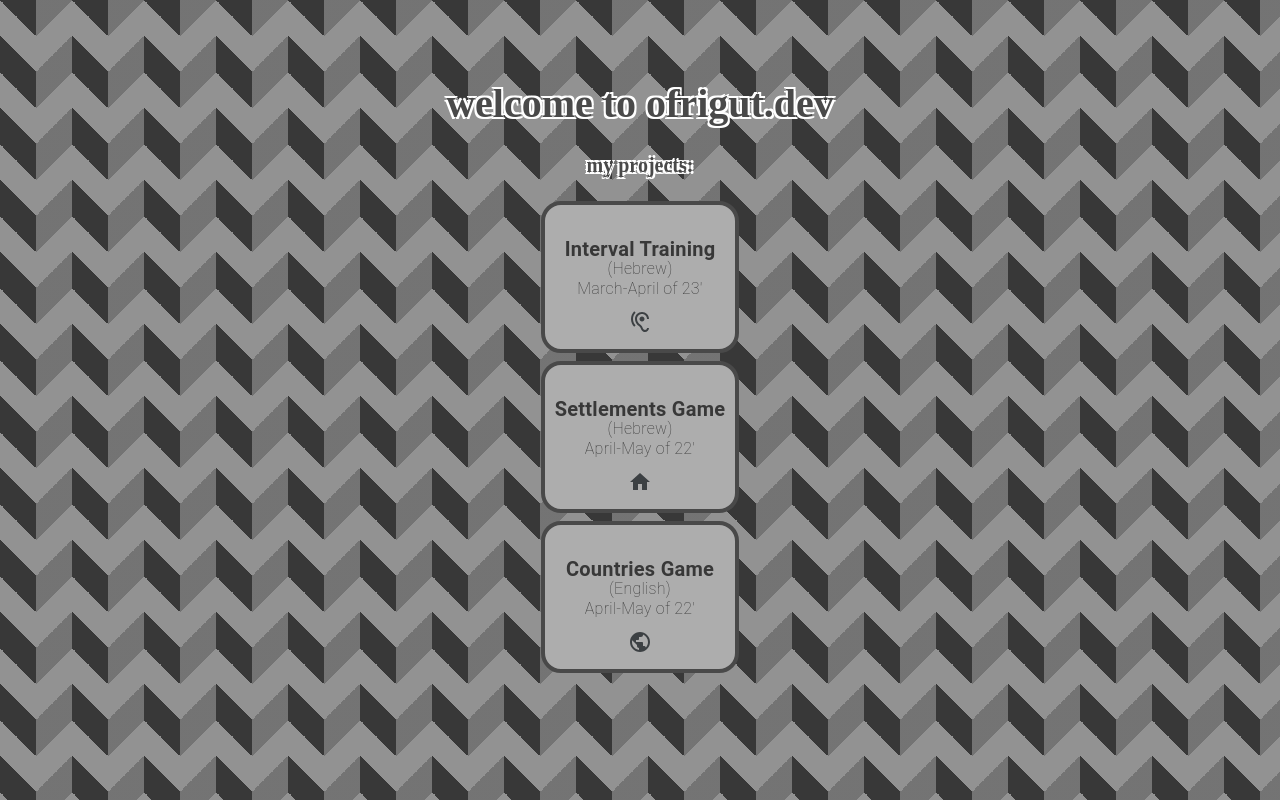
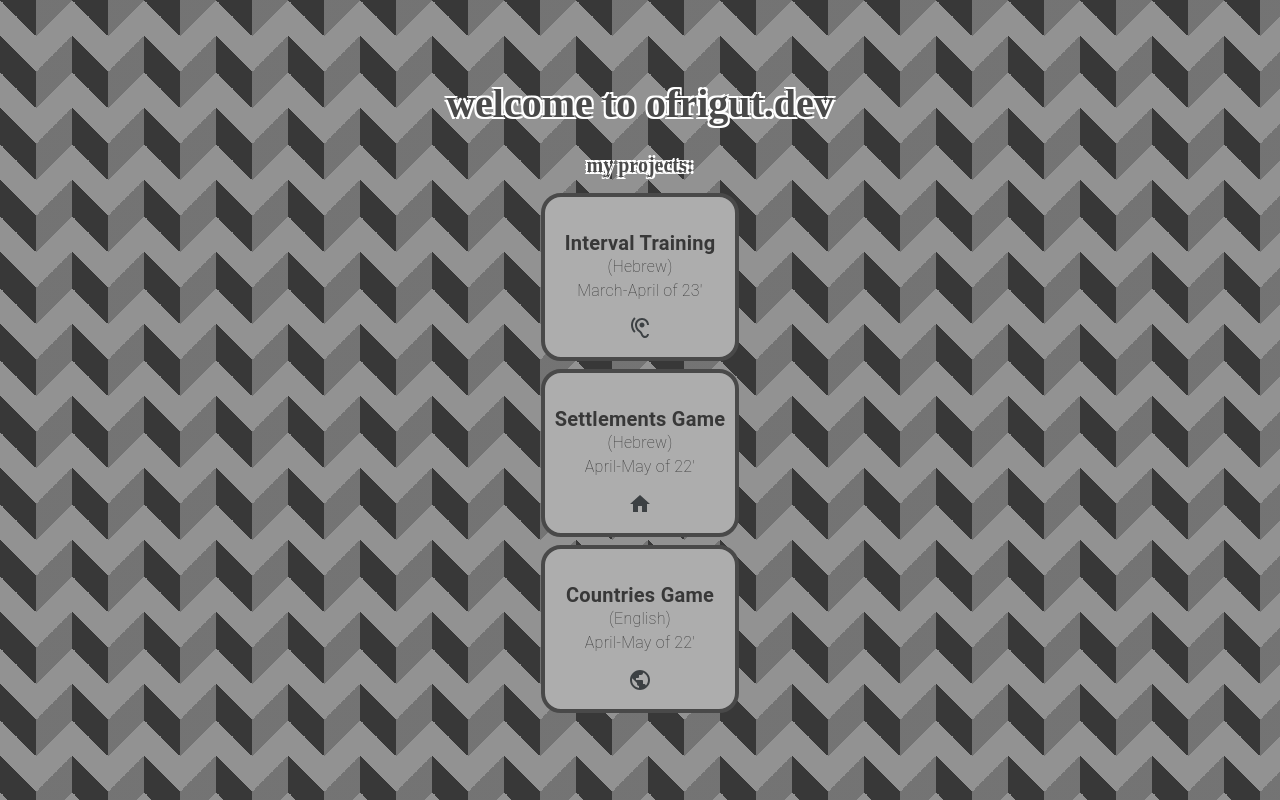
Before and after one commit to aniOfri/ofrigut-dev, a React (Create React App) app: page / in a window 1280 px wide. Built offline with nearby package versions, Linux system fonts and the light colour scheme; what soundfont-player would draw is missing.

Commit message:
fixed settlements and countries game

```diff
--- a/src/CSS/MainPage/MainPage.css
+++ b/src/CSS/MainPage/MainPage.css
@@ -74,16 +74,14 @@ h3.serviceSubtitle{
 }
 
 .Services{
-  display:flex;
-  flex-direction: column;
   width: fit-content;
   margin: auto;
 }
 
-.Service{
+.Service div{
   background-color: #adadad;
   cursor: pointer;
-  line-height: 5vmin;
+  line-height: 5.5vmin;
   text-align: center;
   border-radius: 20px;
   border: #494949 4px solid;
--- a/src/Pages/Countries/components/game.tsx
+++ b/src/Pages/Countries/components/game.tsx
@@ -171,6 +171,9 @@ function Game(props: any) {
         setPause(false);
         updateLastSettlements(settlements[0][0]);
         if (!correct && health-1 === 0) {
+            if (streak > parseInt(props.cookies["Highscore"])) {
+                document.cookie = "Highscore=" + streak;
+            }
             setPairs([]);
             props.setMenu(true);
             setStreak(0);
@@ -190,12 +193,6 @@ function Game(props: any) {
         if (correct) {
             indicator = "success"
             answer = "correct answer!"
-        }
-
-        if (indicator === "fail") {
-            if (streak > parseInt(props.cookies["Highscore"])) {
-                document.cookie = "Highscore=" + streak;
-            }
         }
 
         const isMobile = props.width <= 520 && props.width < (props.height-200);
--- a/src/Pages/Settlements/components/game.tsx
+++ b/src/Pages/Settlements/components/game.tsx
@@ -172,6 +172,9 @@ function Game(props: any) {
         setPause(false);
         updateLastSettlements(settlements[0][0]);
         if (!correct && health-1 === 0) {
+            if (streak > parseInt(props.cookies["Highscore"])) {
+                document.cookie = "Highscore=" + streak;
+            }
             setPairs([]);
             props.setMenu(true);
             setStreak(0);
@@ -191,12 +194,6 @@ function Game(props: any) {
         if (correct) {
             indicator = "success"
             answer = "נכונה!"
-        }
-
-        if (indicator === "fail") {
-            if (streak > parseInt(props.cookies["Highscore"])) {
-                document.cookie = "Highscore=" + streak;
-            }
         }
 
         const isMobile = props.width <= 520 && props.width < (props.height-200);
```
